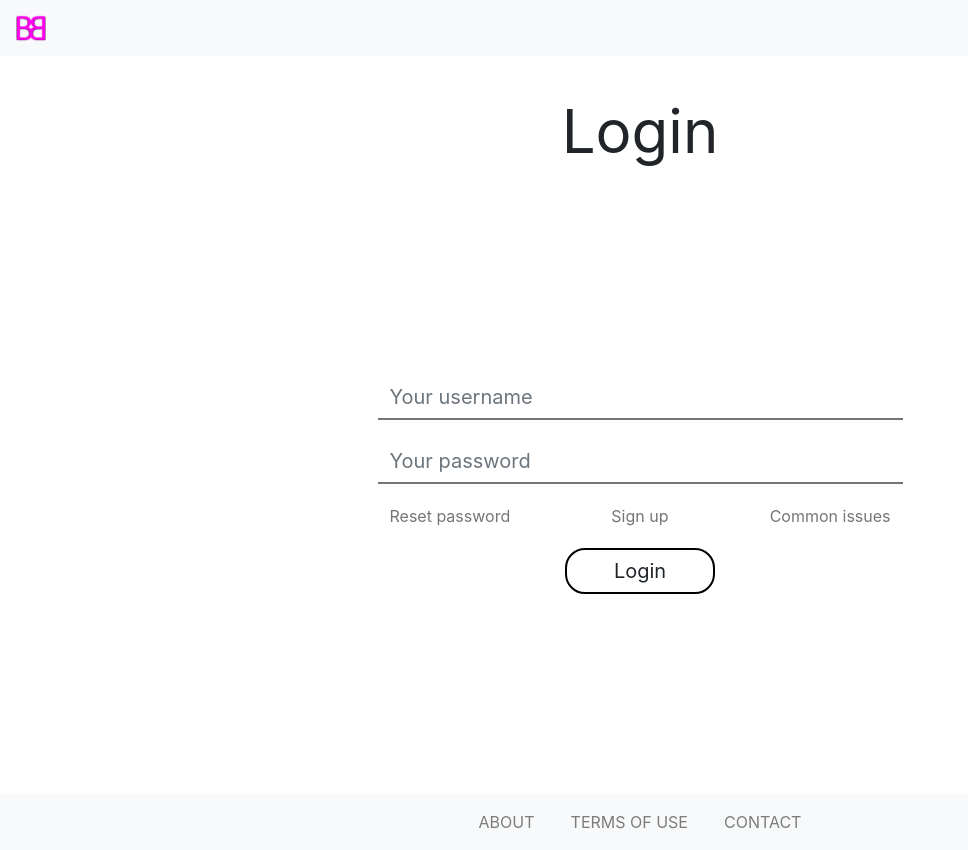
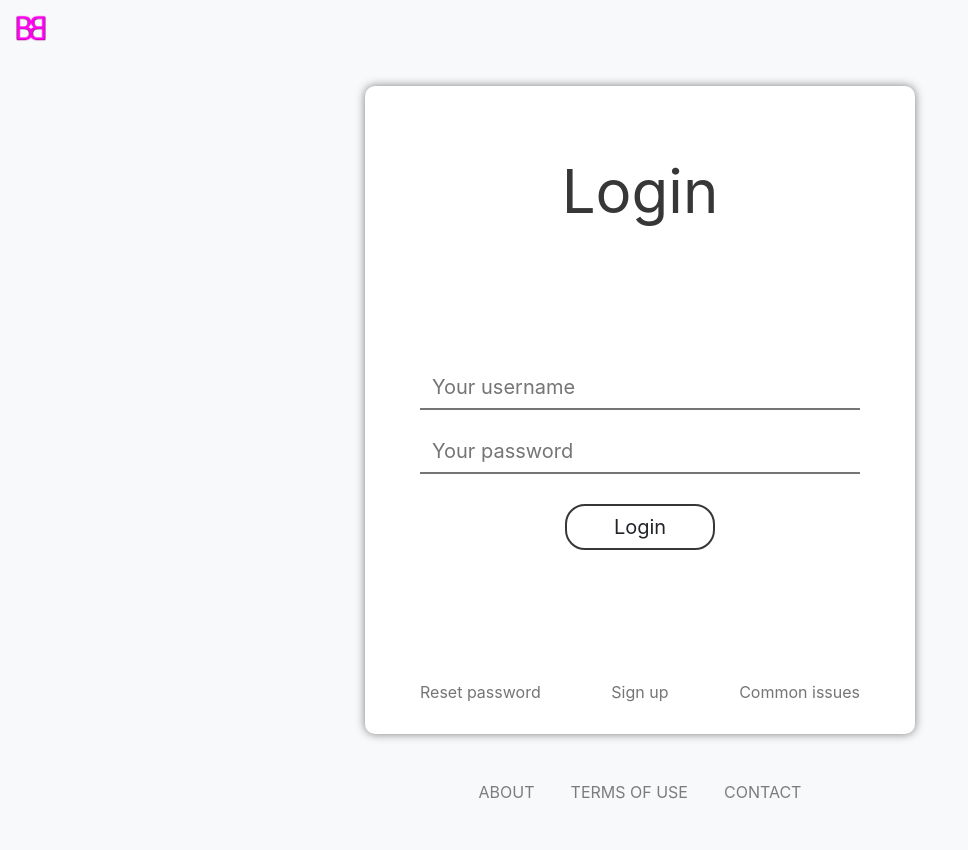
Before and after one commit to 3asyPe/blogger-business, a Django app: page /login/ in a window 1280 px wide. Shown: the whole page, without its empty margins (0-968 px from the left). After the commit the page ends 799 px from the top, so only its background shows below. Run offline with Django 3.2, Linux system fonts and the light colour scheme; data that the repository does not hold is empty; some libraries are stand-ins or nearby versions.

Commit message:
Redesigned login page and update a little bit of color scheme

```diff
--- a/blogger-business/account/templates/account/login.html
+++ b/blogger-business/account/templates/account/login.html
@@ -10,23 +10,23 @@
 
 {% block content %}
 
-<div class="container">
+<div class="login-card">
     <div class="form-title">Login</div>
-    <div class="custom-alert col-lg-6 mx-auto">
+    <div class="custom-alert">
     </div>
-    <form class="login-form col-lg-6" action="api/login/complete" method=POST id="login-form">
+    <form class="login-form" action="api/login/complete" method=POST id="login-form">
         {% csrf_token %}
         <div class="form-group">
-            <input type="text" required class="form-control" placeholder="Your username" name="username">
-            <input type="password" required class="form-control" placeholder="Your password" name="password">
-        </div>
-        <div class="help-links">
-            <a href="/accounts/password_reset/" class="help-link">Reset password</a>
-            <a href="/registration/" class="registration">Sign up</a>
-            <a href="" class="help-link">Common issues</a>
+            <input type="text" required class="login-input" placeholder="Your username" name="username">
+            <input type="password" required class="login-input" placeholder="Your password" name="password">
         </div>
         <button type="submit" class="btn btn-login">Login</button>
     </form>
+    <div class="help-links">
+        <a href="/accounts/password_reset/" class="help-link">Reset password</a>
+        <a href="/registration/" class="help-link">Sign up</a>
+        <a href="" class="help-link">Common issues</a>
+    </div>
 </div>
 
 <script src="{% static 'js/login.js' %}"></script>
--- a/blogger-business/business/templates/business/profile.html
+++ b/blogger-business/business/templates/business/profile.html
@@ -96,7 +96,7 @@
             </div>
 
             <div class="private-actions">
-                <a href="#" class="btn btn-private-action">Change password</a>
+                <a href="/accounts/password_change" class="btn btn-private-action">Change password</a>
                 <a href="/logout/" class="btn btn-private-action">Logout</a>
             </div>
 
--- a/blogger-business/static/css/dashboard.css
+++ b/blogger-business/static/css/dashboard.css
@@ -65,7 +65,7 @@
     display: block;
     margin: auto auto;
     text-decoration: none;
-    color: #000;
+    color: #373737;
     font-size: 20px;
     text-transform: uppercase;
 }
--- a/blogger-business/static/css/login.css
+++ b/blogger-business/static/css/login.css
@@ -1,6 +1,50 @@
+.base-container{
+    display: flex;
+    flex-direction: column;
+    justify-content: center;
+    background-color: #f8f9fa;
+}
+
+.login-card{
+    position: relative;
+    border-radius: 10px;
+    box-shadow: 0 0 10px rgba(0,0,0,0.5);
+    padding: 30px 55px;
+    width: 550px;
+    background-color: #fff;
+    margin: 30px auto;
+    color: #373737;
+}
+
 .login-form{
     display: block;
-    margin: 200px auto;
+    margin: 130px auto;
+}
+
+.login-input{
+    display: block;
+
+    width: 100%;
+    height: calc(1.5em + .75rem + 2px);
+    margin: 20px auto 0;
+    padding: .375rem .75rem;
+
+    border: none;
+    border-radius: 0;
+    border-bottom: 2px solid rgb(117, 117, 117);
+
+    font-size: 20px;
+
+    transition: border-color .1s linear;
+}
+
+.login-input::placeholder{
+    color: rgb(117, 117, 117);
+}
+
+.login-input:focus{
+    outline: none;
+    border-color: #373737;;
 }
 
 .form-title{
@@ -9,34 +53,10 @@
     text-align: center;
 }
 
-.form-control{
-    border: none;
-    border-radius: 0;
-    border-bottom: 2px solid rgb(117, 117, 117);
-
-    margin-top: 20px;
-    font-size: 20px;
-
-    transition: border-color .1s linear;
-    outline: none;
-}
-
-.form-control:focus{
-    border-color: #000;
-}
-
 .help-links{
-    margin-top: 20px;
-    padding: 0 12px;
+    margin-top: auto;
     display: flex;
     justify-content: space-between;
-}
-
-.registration{
-    display: block;
-    text-align: center;
-    margin: auto;
-    color: rgb(117, 117, 117);
 }
 
 .help-link{
@@ -44,19 +64,24 @@
     color: rgb(117, 117, 117);
 }
 
+.help-link:hover{
+    color: #373737;
+}
+
 .btn-login{
     display: block;
-    margin: 20px auto 15px;
+    margin: 30px auto 15px;
     width: 150px;
     font-size: 20px;
 
     border-radius: 20px;
-    border: 2px #000 solid;
-    transition: background-color .1s linear;
+    border: 2px #373737 solid;
+    transition: background-color, color .1s linear;
 }
 
 .btn-login:hover{
-    background-color: rgb(107, 152, 194);
+    background-color: #373737;
+    color: #fff;
 }
 
 .alert{
--- a/blogger-business/static/css/main.css
+++ b/blogger-business/static/css/main.css
@@ -12,10 +12,8 @@
     position: relative;
     min-height: 100vh;
     padding: 56px 0;
-}
-
-.home-container{
-
+    background-color: #fff;
+    color: #373737;
 }
 
 .home-container-inner{
@@ -56,14 +54,14 @@
     border-radius: 10px;
     font-size: 16px;
     font-weight: 500;
-    color: black;
+    color: #373737;
     text-transform: uppercase;
     transition: background-color .1s linear;
 }
 
 .applications-link:hover{
     background-color: #eff0f1;
-    color: black;
+    color: #373737;
     text-decoration: none;
 }
 
@@ -112,7 +110,7 @@
 }
 
 .footer-link:hover{
-    color: rgba(0,0,0,.9);
+    color: #373737;
     text-decoration: none;
 }
 
```
Also changed, not shown: blogger-business/static/css/applications.css (+7 -7 lines), blogger-business/static/css/blogger-profile.css (+5 -5 lines), blogger-business/static/css/home.css (+10 -9 lines), blogger-business/static/css/offers-create-edit.css (+7 -6 lines), blogger-business/static/css/offers.css (+5 -4 lines), blogger-business/static/css/profile.css (+8 -7 lines), blogger-business/static/css/registration.css (+12 -7 lines), blogger-business/templates/pages/home.html (+5 -5 lines).
